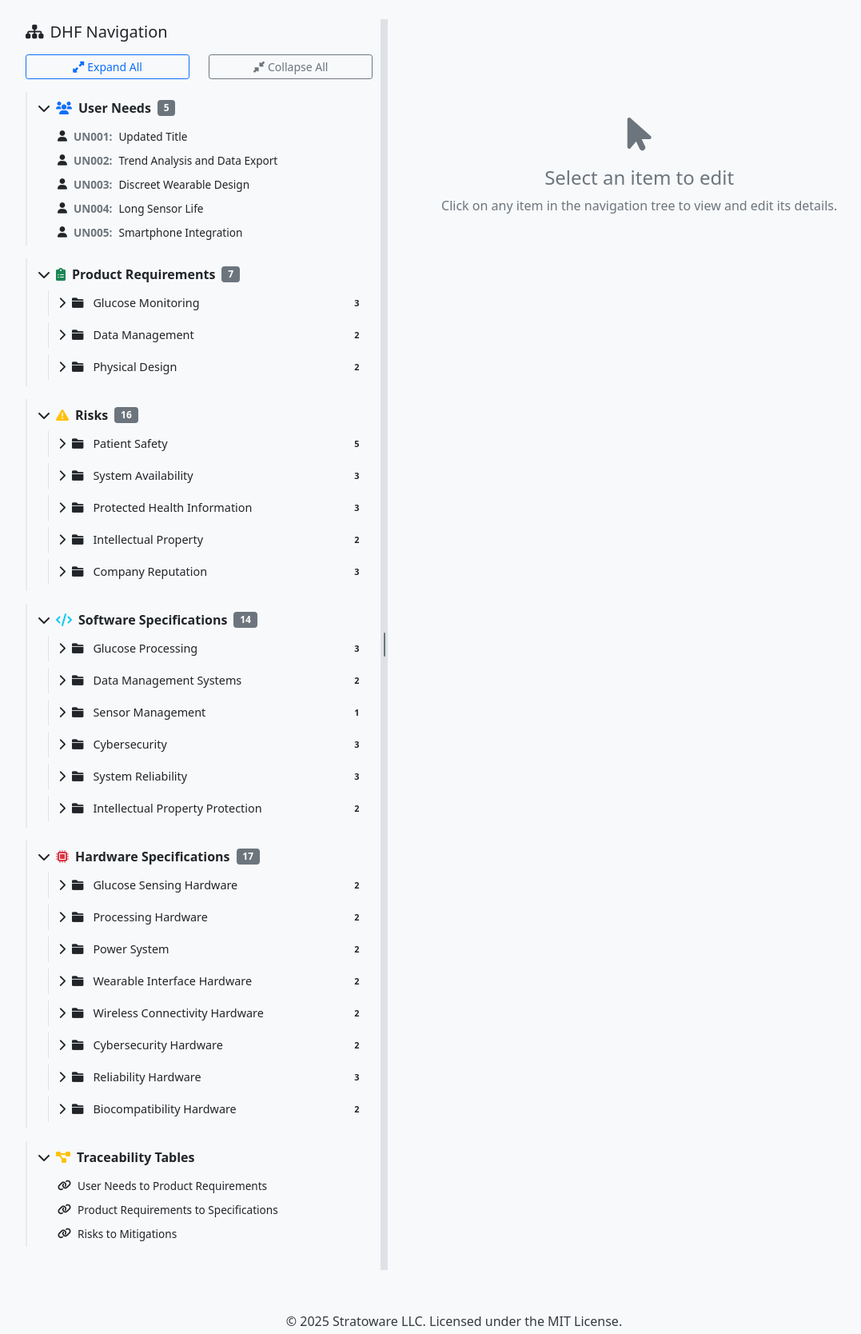
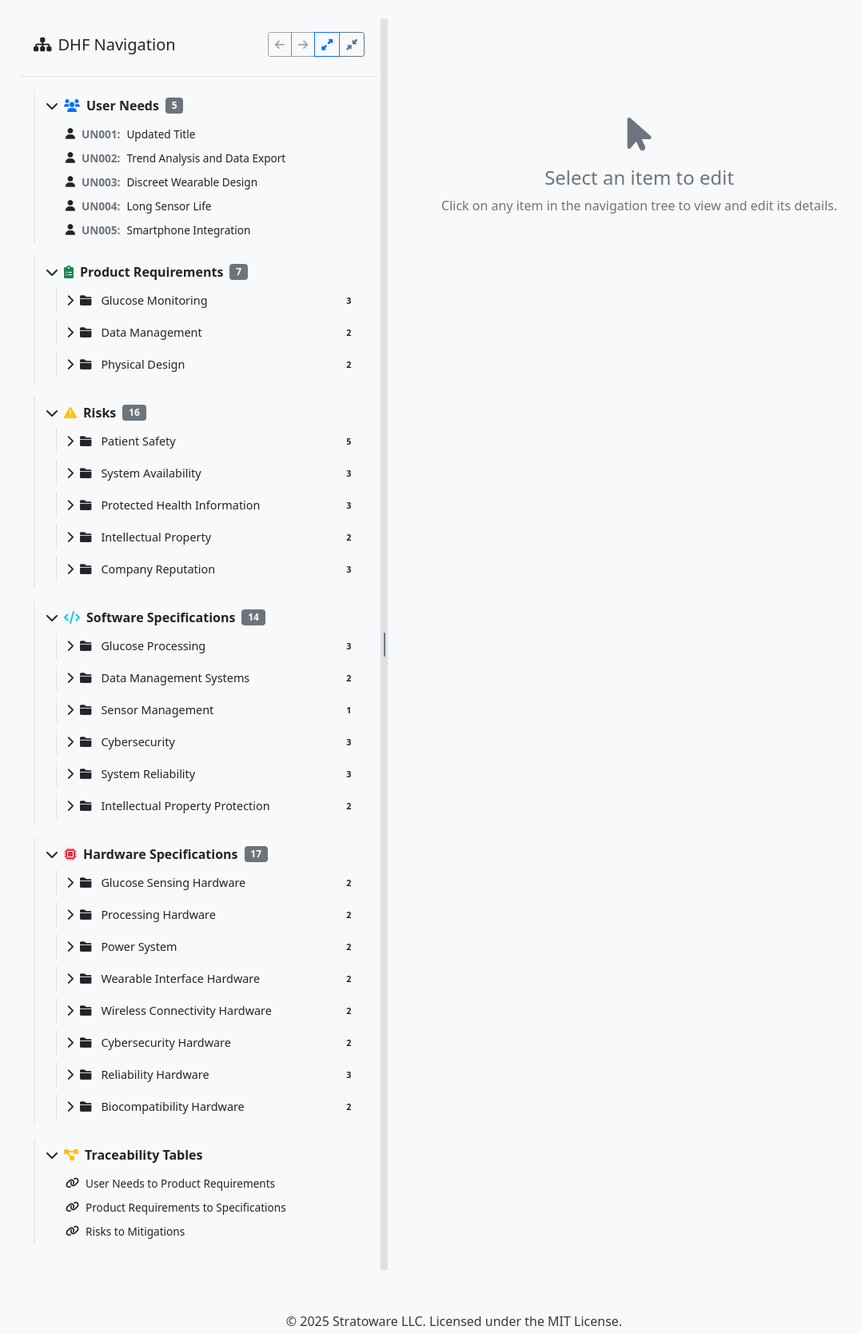
Before and after one commit to stratoware/pocket-dhf, a Flask app: page /browse in a window 1280 px wide. Shown: the part 56-1724 px from the top of the page at 80% size, without its empty margins (72-1149 px from the left). Run offline with Flask 3, Linux system fonts and the light colour scheme; some libraries are stand-ins or nearby versions.

Commit message:
Feature: Add navigation history with back/forward controls
Added browser-style back/forward navigation with compact icon-based controls
and fixed scrollable layout to keep navigation buttons always visible.

Navigation History:
- Tracks all visited items in a local history stack
- Back button (←) navigates to previous items
- Forward button (→) navigates forward after going back
- History is truncated when navigating to new item after going back
- In-memory only (lost on page refresh, as designed)
- Smart duplicate prevention

UI Improvements:
- Compact icon-only buttons with Bootstrap tooltips
- All 4 controls (Back, Forward, Expand All, Collapse All) in single row
- Fixed header section that doesn't scroll
- Tree navigation in separate scrollable section
- Buttons always visible even when scrolling through long lists

Fixes:
- Fixed flexbox layout issue (removed extra closing div)
- Fixed async timing bug in navigation flag handling
- Proper button state management (enable/disable)

The navigation provides a familiar browser-like experience for exploring
the DHF structure and quickly returning to previously viewed items.

```diff
--- a/app/templates/browse.html
+++ b/app/templates/browse.html
@@ -10,26 +10,38 @@ Licensed under the MIT License. See LICENSE file in the project root.
 <div class="container-fluid" style="min-height: calc(100vh - 200px);">
     <div class="d-flex">
         <!-- Left Sidebar - Tree Navigation -->
-        <div id="sidebar" class="bg-light border-end" style="height: calc(100vh - 160px); width: 42%;">
-            <div class="tree-navigation">
-                <div class="p-1">
-                    <h5 class="mb-3">
+        <div id="sidebar" class="bg-light border-end d-flex flex-column" style="height: calc(100vh - 160px); width: 42%;">
+            <!-- Fixed Header Section (doesn't scroll) -->
+            <div class="tree-navigation-header p-3 border-bottom bg-light" style="flex-shrink: 0;">
+                <div class="d-flex justify-content-between align-items-center mb-2">
+                    <h5 class="mb-0">
                         <i class="fas fa-sitemap me-2"></i>DHF Navigation
                     </h5>
-                    <div class="row mb-3">
-                        <div class="col-6">
-                            <button type="button" class="btn btn-sm btn-outline-primary w-100" id="expand-all-btn">
-                                <i class="fas fa-expand-alt me-1"></i>Expand All
-                            </button>
-                        </div>
-                        <div class="col-6">
-                            <button type="button" class="btn btn-sm btn-outline-secondary w-100" id="collapse-all-btn">
-                                <i class="fas fa-compress-alt me-1"></i>Collapse All
-                            </button>
-                        </div>
+                    <!-- Navigation Controls - All in one row, icon-only with tooltips -->
+                    <div class="btn-group btn-group-sm" role="group">
+                        <button type="button" class="btn btn-outline-secondary" id="nav-back-btn" disabled
+                                data-bs-toggle="tooltip" data-bs-placement="bottom" title="Navigate Back">
+                            <i class="fas fa-arrow-left"></i>
+                        </button>
+                        <button type="button" class="btn btn-outline-secondary" id="nav-forward-btn" disabled
+                                data-bs-toggle="tooltip" data-bs-placement="bottom" title="Navigate Forward">
+                            <i class="fas fa-arrow-right"></i>
+                        </button>
+                        <button type="button" class="btn btn-outline-primary" id="expand-all-btn"
+                                data-bs-toggle="tooltip" data-bs-placement="bottom" title="Expand All">
+                            <i class="fas fa-expand-alt"></i>
+                        </button>
+                        <button type="button" class="btn btn-outline-secondary" id="collapse-all-btn"
+                                data-bs-toggle="tooltip" data-bs-placement="bottom" title="Collapse All">
+                            <i class="fas fa-compress-alt"></i>
+                        </button>
                     </div>
-
-                    <!-- User Needs Section -->
+                </div>
+            </div>
+
+            <!-- Scrollable Tree Section -->
+            <div class="tree-navigation p-3" style="flex: 1; overflow-y: auto;">
+                <!-- User Needs Section -->
                     <div class="tree-section mb-3">
                         <div class="tree-header collapsible-header" data-target="userNeedsItems">
                             <i class="fas fa-chevron-down me-2 collapse-icon"></i>
@@ -290,9 +302,8 @@ Licensed under the MIT License. See LICENSE file in the project root.
                             </div>
                         </div>
                     </div>
-                </div>
-            </div>
-        </div>
+                </div> <!-- End tree-navigation (scrollable section) -->
+        </div> <!-- End sidebar -->
 
         <!-- Resize Handle -->
         <div id="resize-handle" class="resize-handle"></div>
@@ -609,6 +620,11 @@ Licensed under the MIT License. See LICENSE file in the project root.
     const hardwareSpecs = {{ hardware_specifications | tojson }};
     const mitigationLinks = {{ mitigation_links | tojson }};
 
+    // Navigation history
+    let navigationHistory = [];  // Array of {id, type} objects
+    let navigationPosition = -1;  // Current position in history (-1 = no history)
+    let isNavigating = false;     // Flag to prevent adding to history during back/forward
+
     // Make specs available globally for risk controls
     window.softwareSpecs = softwareSpecs;
     window.hardwareSpecs = hardwareSpecs;
@@ -616,6 +632,12 @@ Licensed under the MIT License. See LICENSE file in the project root.
 
     // DOM Ready
     document.addEventListener('DOMContentLoaded', function () {
+        // Initialize Bootstrap tooltips
+        var tooltipTriggerList = [].slice.call(document.querySelectorAll('[data-bs-toggle="tooltip"]'));
+        var tooltipList = tooltipTriggerList.map(function (tooltipTriggerEl) {
+            return new bootstrap.Tooltip(tooltipTriggerEl);
+        });
+
         // Initialize collapse functionality
         initializeCollapse();
 
@@ -655,6 +677,10 @@ Licensed under the MIT License. See LICENSE file in the project root.
         // Expand/Collapse All buttons
         document.getElementById('expand-all-btn').addEventListener('click', expandAll);
         document.getElementById('collapse-all-btn').addEventListener('click', collapseAll);
+
+        // Navigation Back/Forward buttons
+        document.getElementById('nav-back-btn').addEventListener('click', navigateBack);
+        document.getElementById('nav-forward-btn').addEventListener('click', navigateForward);
 
         // Initialize folder editing
         initializeFolderEditing();
@@ -740,6 +766,81 @@ Licensed under the MIT License. See LICENSE file in the project root.
         });
     }
 
+    // Navigation history functions
+    function addToNavigationHistory(itemId, itemType) {
+        // If we're not at the end of history, truncate forward history
+        if (navigationPosition < navigationHistory.length - 1) {
+            navigationHistory = navigationHistory.slice(0, navigationPosition + 1);
+        }
+
+        // Don't add duplicate if it's the same as current position
+        if (navigationPosition >= 0 &&
+            navigationHistory[navigationPosition].id === itemId &&
+            navigationHistory[navigationPosition].type === itemType) {
+            return;
+        }
+
+        // Add new item to history
+        navigationHistory.push({ id: itemId, type: itemType });
+        navigationPosition = navigationHistory.length - 1;
+
+        // Update button states
+        updateNavigationButtons();
+    }
+
+    function navigateBack() {
+        if (navigationPosition > 0) {
+            navigationPosition--;
+            const historyItem = navigationHistory[navigationPosition];
+
+            // Set flag to prevent adding to history
+            isNavigating = true;
+            loadItem(historyItem.id, historyItem.type);
+
+            updateNavigationButtons();
+        }
+    }
+
+    function navigateForward() {
+        if (navigationPosition < navigationHistory.length - 1) {
+            navigationPosition++;
+            const historyItem = navigationHistory[navigationPosition];
+
+            // Set flag to prevent adding to history
+            isNavigating = true;
+            loadItem(historyItem.id, historyItem.type);
+
+            updateNavigationButtons();
+        }
+    }
+
+    function updateNavigationButtons() {
+        const backBtn = document.getElementById('nav-back-btn');
+        const forwardBtn = document.getElementById('nav-forward-btn');
+
+        // Enable/disable back button
+        if (navigationPosition > 0) {
+            backBtn.disabled = false;
+            backBtn.classList.remove('btn-outline-secondary');
+            backBtn.classList.add('btn-outline-primary');
+        } else {
+            backBtn.disabled = true;
+            backBtn.classList.remove('btn-outline-primary');
+            backBtn.classList.add('btn-outline-secondary');
+        }
+
+        // Enable/disable forward button
+        if (navigationPosition < navigationHistory.length - 1) {
+            forwardBtn.disabled = false;
+            forwardBtn.classList.remove('btn-outline-secondary');
+            forwardBtn.classList.add('btn-outline-primary');
+        } else {
+            forwardBtn.disabled = true;
+            forwardBtn.classList.remove('btn-outline-primary');
+            forwardBtn.classList.add('btn-outline-secondary');
+        }
+    }
+
     function loadItem(itemId, itemType = null) {
         fetch(`/api/item/${itemId}`)
             .then(response => response.json())
@@ -752,6 +853,14 @@ Licensed under the MIT License. See LICENSE file in the project root.
                 currentItemId = itemId;
                 currentItemData = data;
                 hasUnsavedChanges = false;
+
+                // Add to navigation history (unless we're navigating back/forward)
+                if (!isNavigating) {
+                    addToNavigationHistory(itemId, itemType);
+                } else {
+                    // Reset the flag after handling navigation
+                    isNavigating = false;
+                }
 
                 // Show editor panel
                 document.getElementById('welcome-panel').classList.add('d-none');
```
